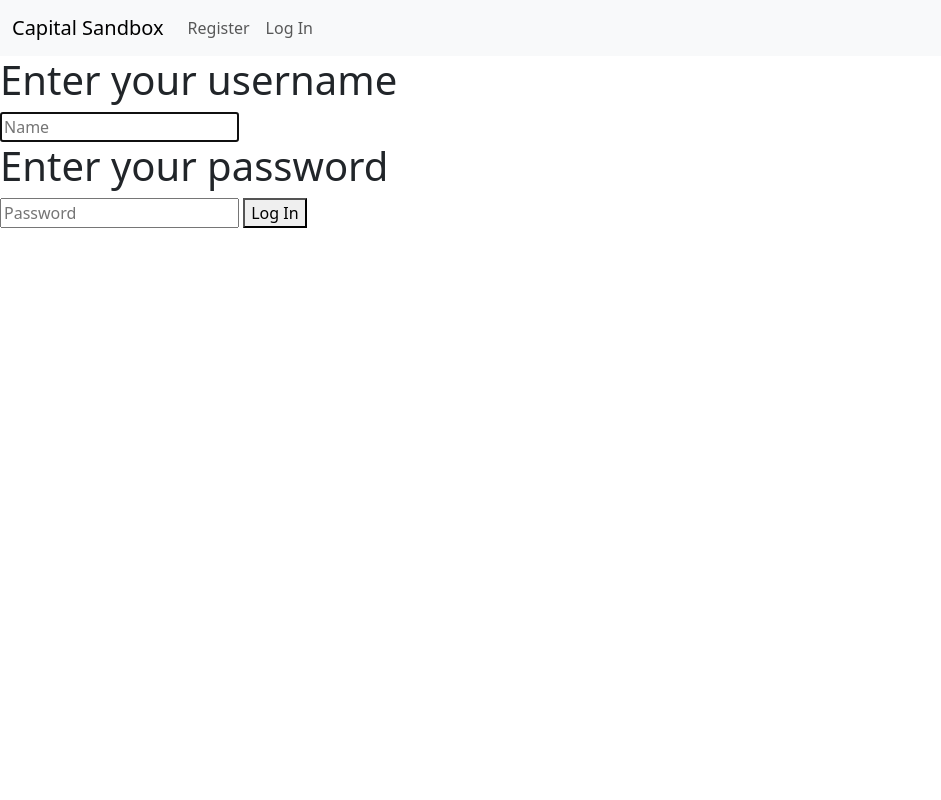
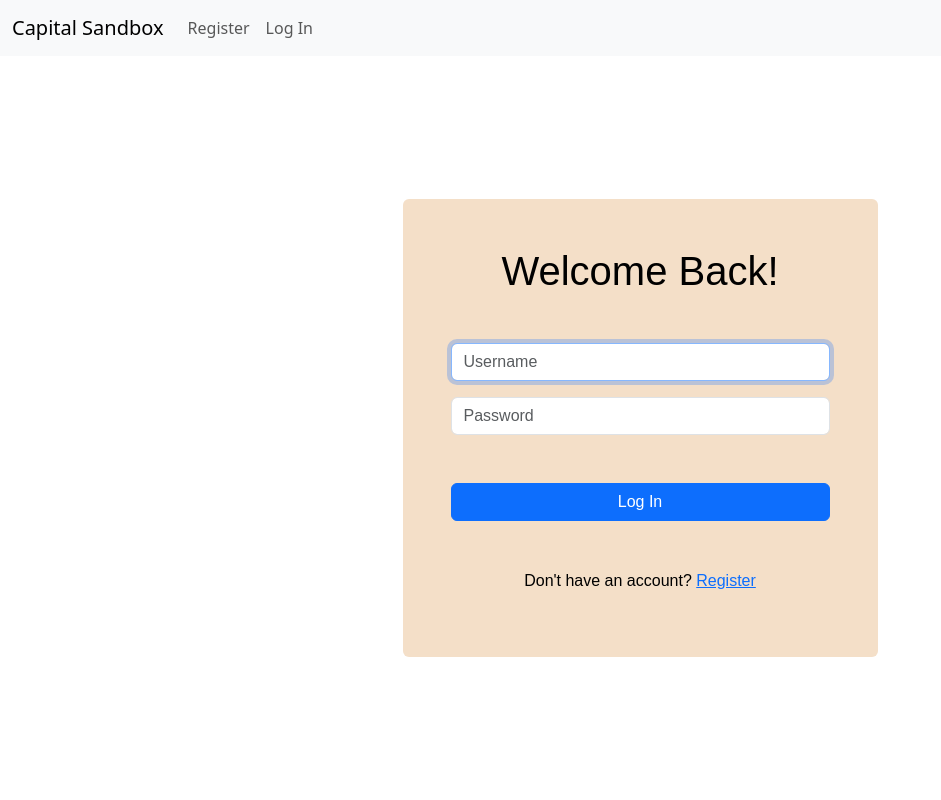
Before and after one commit to y1s9r/Capital-Sandbox, a Flask app: page /login in a window 1280 px wide. Shown: the whole page, without its empty margins (0-941 px from the left). Run offline with Flask 3, Linux system fonts and the light colour scheme.

Commit message:
designed login page

```diff
--- a/templates/login.html
+++ b/templates/login.html
@@ -3,11 +3,27 @@
 {% block title %}Login{% endblock %}
 
 {% block body %}
-    <form action = "/login" method="post">
-        <h1>Enter your username</h1>
-        <input type="text" name="name" placeholder="Name" autofocus autocomplete="off">
-        <h1>Enter your password</h1>
-        <input type="password" name="password" placeholder="Password" autocomplete="off">
-        <button type="submit">Log In</button>
-    </form>
+<div class="d-flex align-items-center" style="min-height: calc(100vh - 56px);">
+    <div class="container">
+        <div class="row justify-content-center">
+            <div class="col-lg-5 col-md-8 col-sm-10 rounded p-5" style="background-color: #F4DFC8; color: black; font-family: 'Poppins', sans-serif;">
+                <form action="/login" method="post">
+                    <h1 class="text-center mb-5">Welcome Back!</h1>
+                    <div class="mb-3">
+                        <input type="text" class="form-control" id="Inputusername1" name="name" placeholder="Username" autofocus autocomplete="off">
+                    </div>
+                    <div class="mb-5">
+                        <input type="password" class="form-control" id="InputPassword1" name="password" placeholder="Password" autocomplete="off">
+                    </div>
+                    <div class="text-center mb-5">
+                        <button type="submit" class="btn btn-primary btn-block w-100">Log In</button>
+                    </div>
+                    <div class="text-center">
+                        <p>Don't have an account? <a href="/register" class="text-primary">Register</a></p>
+                    </div>
+                </form>
+            </div>
+        </div>
+    </div>
+</div>
 {% endblock %}
```
